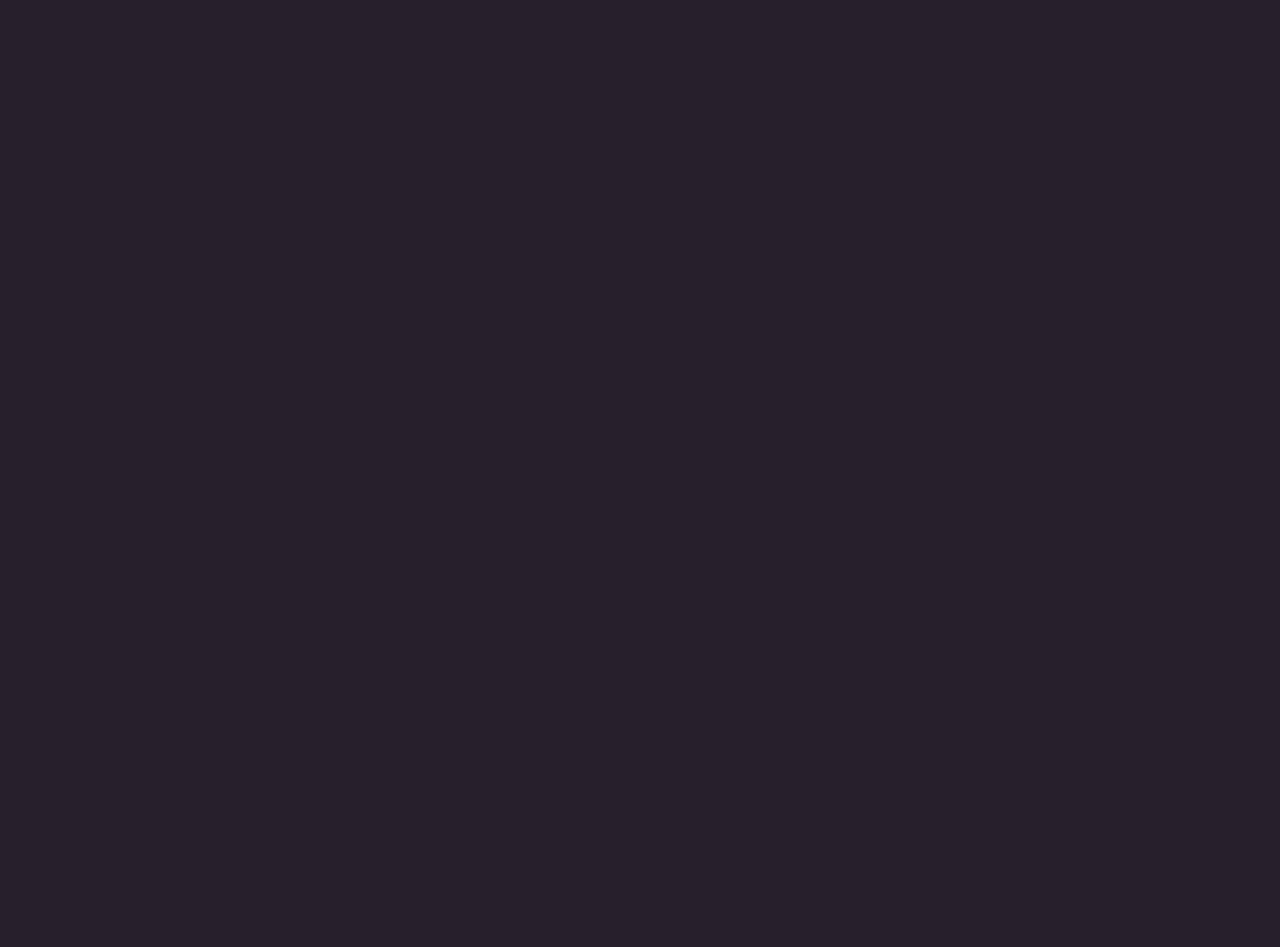
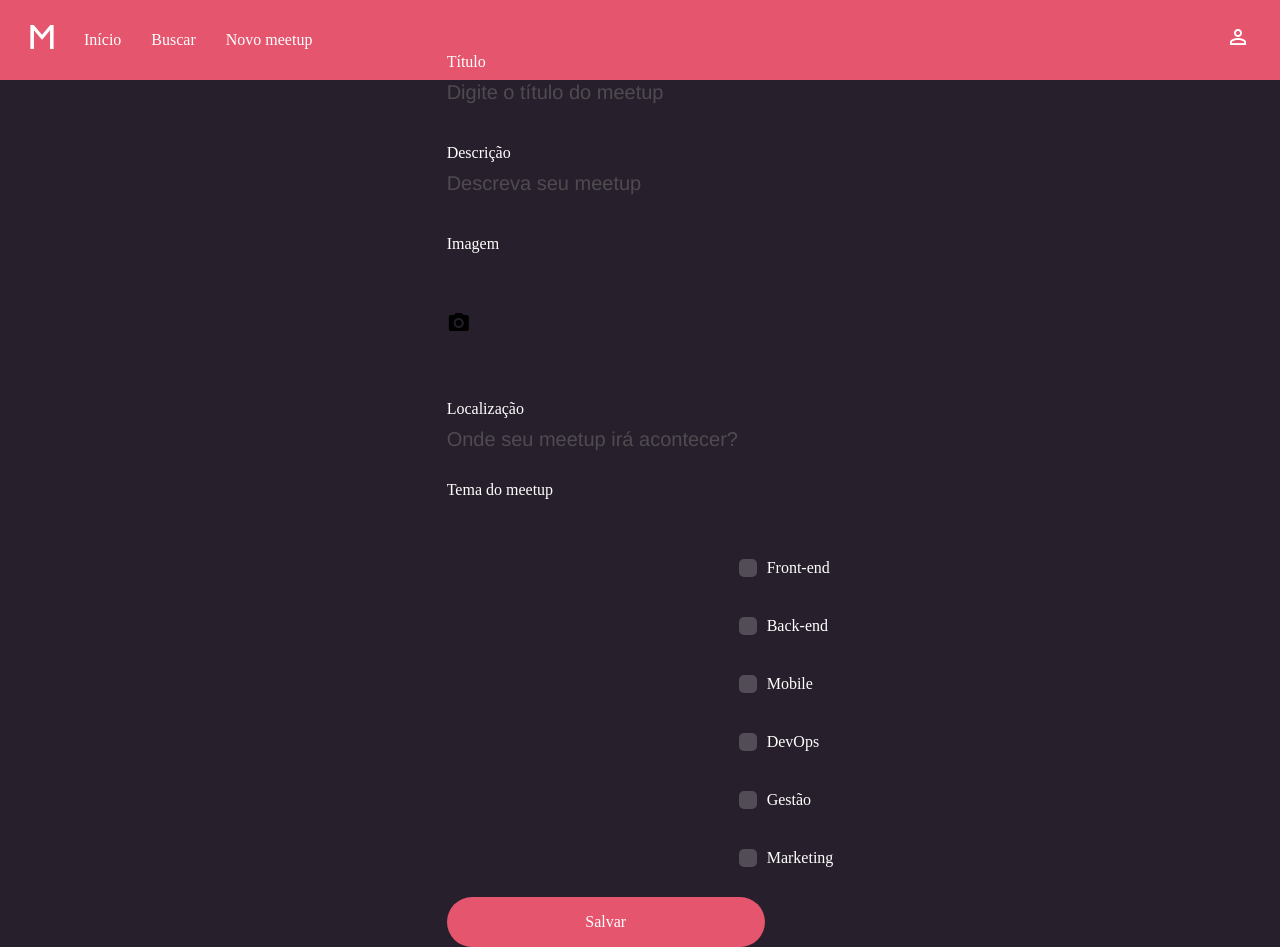
Before and after one commit to GiammaCarioca/meetapp-rocketseat, a React (Create React App) app: page /newmeetup in a window 1280 px wide. Before the commit the page ends 800 px from the top, so only its background shows below. Built offline with nearby package versions, Linux system fonts and the light colour scheme; the HTML template or start-up script is replaced by a standard one.

Commit message:
adding SearchBar, NewMeetup & Meetup components

```diff
--- a/src/components/Card.js
+++ b/src/components/Card.js
@@ -1,10 +1,12 @@
 import React, { Component } from 'react';
+import { NavLink } from 'react-router-dom';
 import './Card.css';
 import foto from '../assets/images/meetup.jpg';
 
 export default class Card extends Component {
 	render() {
 		return (
+			<NavLink to="/meetup">
 				<div className="card">
 					<img className="foto-card" src={foto} alt="meetup" />
 					<div className="card-text">
@@ -17,6 +19,7 @@ export default class Card extends Component {
 						</a>
 					</div>
 				</div>
+			</NavLink>
 		);
 	}
 }
--- a/src/components/Fieldset.js
+++ b/src/components/Fieldset.js
@@ -6,7 +6,7 @@ export default class Preferences extends Component {
 		return (
 			<div>
 				<fieldset>
-					<legend className="form-label">Preferências</legend>
+					<legend className="form-label">{this.props.legend}</legend>
 					<div className="checkbox">
 						<input
 							onChange={this.handleChange}
--- a/src/components/Navbar.js
+++ b/src/components/Navbar.js
@@ -15,7 +15,7 @@ class Navbar extends Component {
 							</h1>
 							<NavLink to="/">Início</NavLink>
 							<NavLink to="/">Buscar</NavLink>
-							<NavLink to="/">Novo meetup</NavLink>
+							<NavLink to="/newmeetup">Novo meetup</NavLink>
 						</div>
 						<div>
 							<NavLink to="/profile">
--- /dev/null
+++ b/src/components/SearchBar.css
@@ -0,0 +1,17 @@
+.searchbar {
+	background-color: #2f2d38;
+	width: 910px;
+	height: 40px;
+	border-radius: 5px;
+	position: relative;
+}
+
+input.searchbar {
+	font-family: Helvetica;
+	font-size: 15px;
+	color: #8e8e93;
+	letter-spacing: 0;
+	text-align: left;
+	padding-left: 40px;
+	position: relative;
+}
--- /dev/null
+++ b/src/components/SearchBar.js
@@ -0,0 +1,11 @@
+import React from 'react';
+import './SearchBar.css';
+
+export default function SearchBar() {
+	return (
+		<div>
+			<i className="material-icons">search</i>
+			<input className="searchbar" type="text" id="searchbar" name="searchbar" placeholder="Buscar meetups" />
+		</div>
+	);
+}
--- a/src/pages/Dashboard.js
+++ b/src/pages/Dashboard.js
@@ -1,6 +1,7 @@
 import React, { Component } from 'react';
 import './Dashboard.css';
 import Navbar from '../components/Navbar';
+import SearchBar from '../components/SearchBar';
 import Card from '../components/Card';
 
 class Dashboard extends Component {
@@ -9,6 +10,7 @@ class Dashboard extends Component {
 			<div>
 				<Navbar />
 				<div className="Dashboard-section">
+					<SearchBar />
 					<div className="wrapper-section">
 						<h3>Inscrições</h3>
 						<div className="group-card">
--- /dev/null
+++ b/src/pages/Meetup.js
@@ -0,0 +1,21 @@
+import React from 'react';
+import Navbar from '../components/Navbar.js';
+import foto from '../assets/images/meetup-2.png';
+
+export default function Meetup() {
+	return (
+		<div>
+			<Navbar />
+			<img src={foto} alt="react native meetup" />
+			<h3>Meetup React Native</h3>
+			<p>120 membros</p>
+			<p>
+				O meetup de React Native é um espaço para discutir sobre tecnologias por volta do desenvolvimento web
+				utilizando a biblioteca do Facebook para criação de interfaces móveis multiplataforma com Javascript.
+			</p>
+			<p>Realizado em:</p>
+			<p>Rua Guilherme Gembala, 260, Rio do Sul - SC</p>
+			<button className="button-primary">Inscreva-se</button>
+		</div>
+	);
+}
--- /dev/null
+++ b/src/pages/NewMeetup.css
@@ -0,0 +1,12 @@
+.wrapper-image {
+	width: 352px;
+	height: 96px;
+}
+
+.camera {
+	opacity: 0.5;
+	font-family: material;
+	font-size: 24px;
+	color: #ffffff;
+	text-align: left;
+}
--- /dev/null
+++ b/src/pages/NewMeetup.js
@@ -0,0 +1,28 @@
+import React from 'react';
+import Navbar from '../components/Navbar.js';
+import Fieldset from '../components/Fieldset';
+
+export default function NewMeetup() {
+	return (
+		<div>
+			<Navbar />
+			<div className="signup-container">
+				<form>
+					<label htmlFor="title">Título</label>
+					<input type="text" id="title" name="title" placeholder="Digite o título do meetup" />
+					<label htmlFor="description">Descrição</label>
+					<input type="text" id="description" name="description" placeholder="Descreva seu meetup" />
+					<label htmlFor="image">Imagem</label>
+					<input type="text" id="image" name="image" />
+					<div className="wrapper-image">
+						<i className="material-icons camera">camera_alt</i>
+					</div>
+					<label htmlFor="location">Localização</label>
+					<input type="text" id="location" name="location" placeholder="Onde seu meetup irá acontecer?" />
+					<Fieldset legend="Tema do meetup" />
+					<button className="button-primary">Salvar</button>
+				</form>
+			</div>
+		</div>
+	);
+}
--- a/src/pages/Preferences.js
+++ b/src/pages/Preferences.js
@@ -32,7 +32,7 @@ class Preferences extends Component {
 						selecionarmos os melhores meetups pra você:
 					</p>
 					<form action="">
-						<Fieldset />
+						<Fieldset legend="Preferências" />
 					</form>
 					<button className="button-primary">Continuar</button>
 				</div>
--- a/src/pages/Profile.js
+++ b/src/pages/Profile.js
@@ -33,7 +33,7 @@ class Profile extends Component {
 							placeholder="Sua senha secreta"
 						/>
 					</form>
-					<Fieldset />
+					<Fieldset legend="Preferências" />
 					<button className="button-primary">Salvar</button>
 				</div>
 			</div>
--- a/src/routes/index.js
+++ b/src/routes/index.js
@@ -4,6 +4,8 @@ import Dashboard from '../pages/Dashboard';
 import SignUp from '../pages/SignUp';
 import SignIn from '../pages/SignIn';
 import Preferences from '../pages/Preferences';
+import Meetup from '../pages/Meetup';
+import NewMeetup from '../pages/NewMeetup';
 import Profile from '../pages/Profile';
 
 export default function Routes() {
@@ -13,6 +15,8 @@ export default function Routes() {
 			<Route exact path="/signup" component={SignUp} />
 			<Route exact path="/signin" component={SignIn} />
 			<Route exact path="/preferences" component={Preferences} />
+			<Route exact path="/meetup" component={Meetup} />
+			<Route exact path="/newmeetup" component={NewMeetup} />
 			<Route exact path="/profile" component={Profile} />
 		</Switch>
 	);
```
Also changed, not shown: src/assets/images/meetup-2.png (added). Lines whose indentation alone changed are shown as unchanged.
